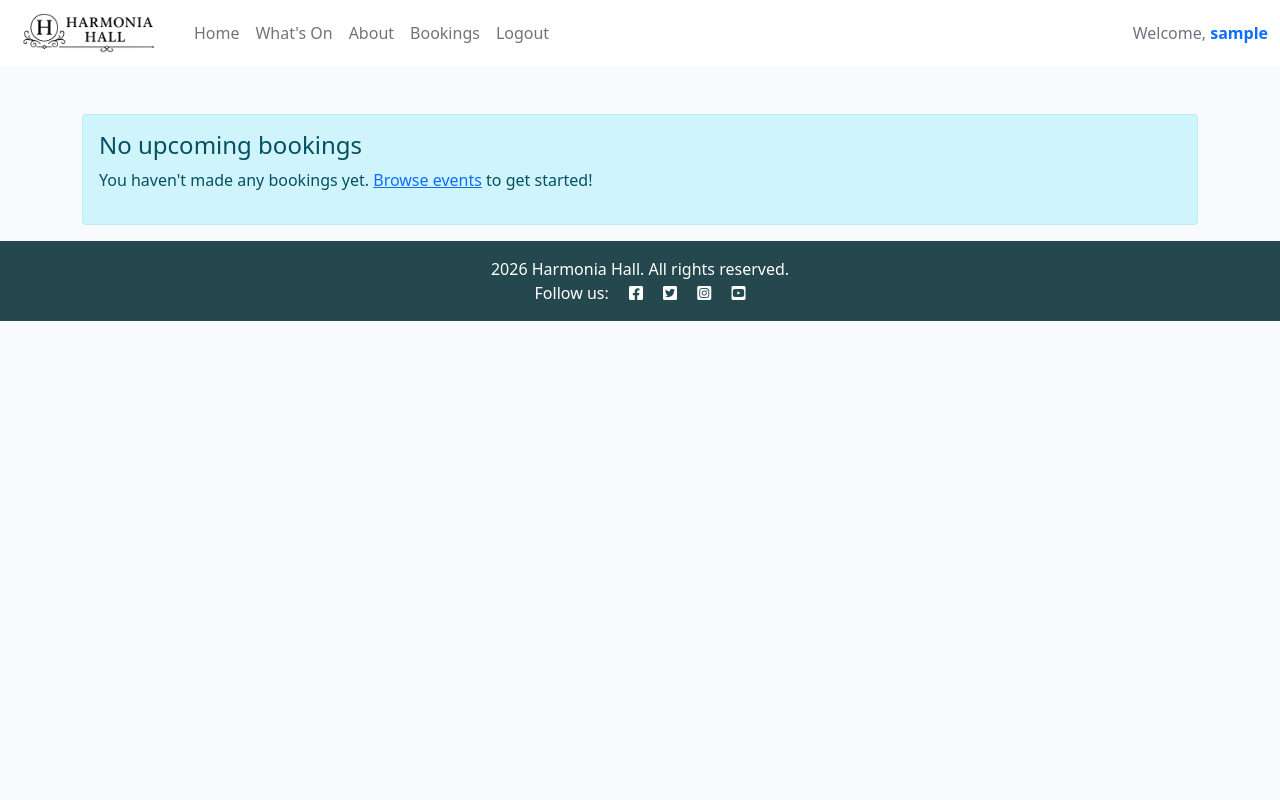
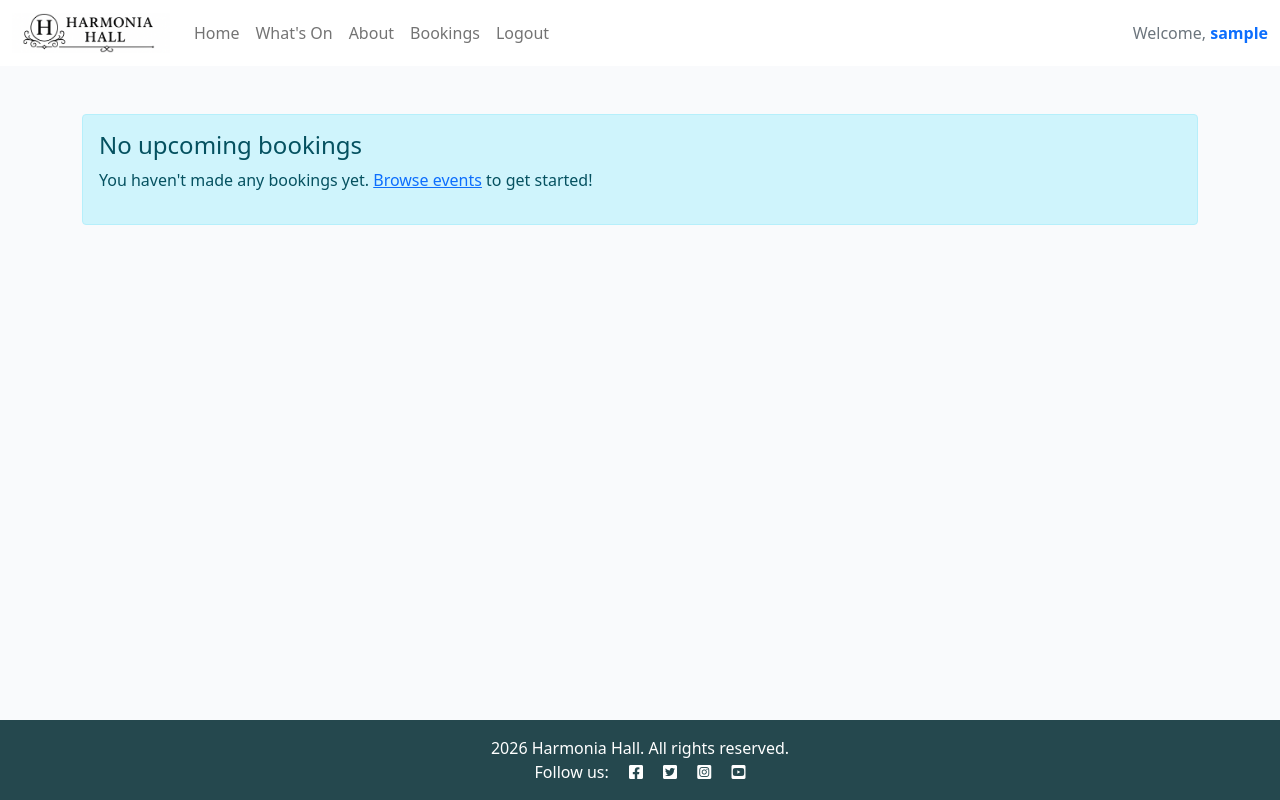
Before and after one commit to jonniecumming/harmonia_hall, a Django app: page /bookings/ in a window 1280 px wide. Run offline with Django 4.2, Linux system fonts and the light colour scheme; the visitor is signed in with stand-in values (Sample User, id 1); data that the repository does not hold is empty.

Commit message:
Pin footer to bottom of viewport with flex in CSS.

```diff
--- a/static/css/style.css
+++ b/static/css/style.css
@@ -1,5 +1,15 @@
 body {
     background-color: #f9fafc;
+}
+
+html, body {
+    height: 100%;
+    display: flex;
+    flex-direction: column;
+}
+
+main {
+    flex: 1;
 }
 
 /* Used for navbar in "Harmonia Hall" logo */
```
